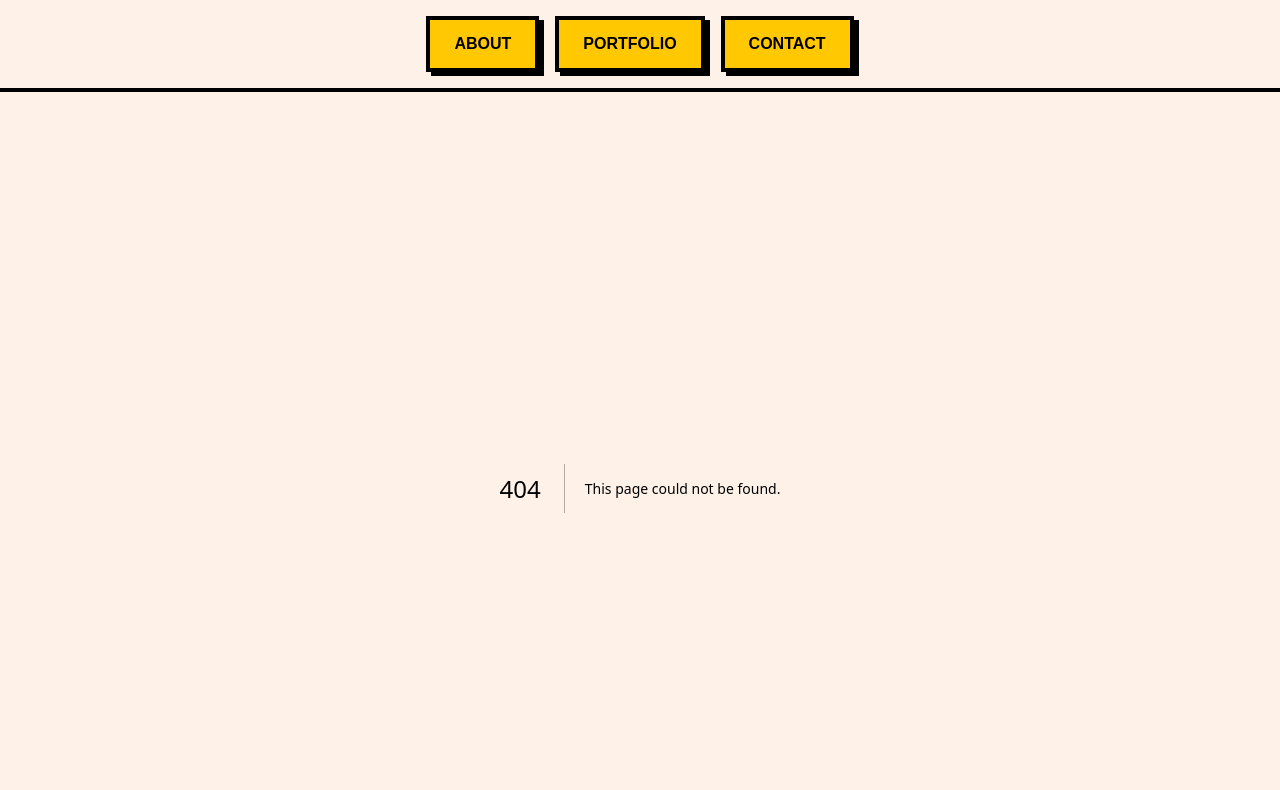
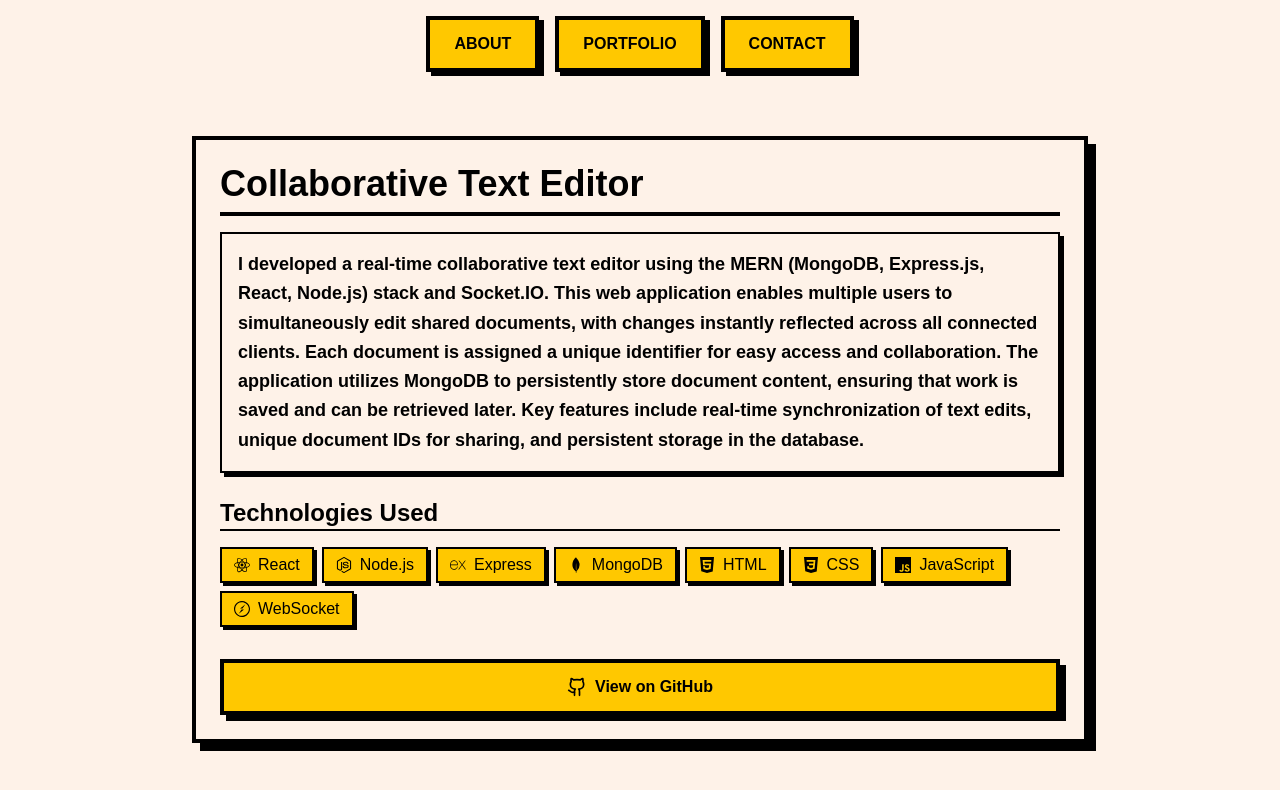
Before and after one commit to DanTiw/neobrutalism, a Next.js app: page /portfolio/editor in a window 1280 px wide. Before the commit this address had no page. Shown: the top 790 px of the page. Built offline with nearby package versions, Linux system fonts and the light colour scheme; a web font is replaced by a local one.

Commit message:
finalized design

```diff
--- /dev/null
+++ b/src/app/portfolio/chatify/page.tsx
@@ -0,0 +1,41 @@
+'use client';
+import ProjectDetails from '@/components/project-details'; // Corrected import
+import { motion } from 'framer-motion';
+import {
+  SiNextdotjs,
+  SiReact,
+  SiTypescript,
+  SiFirebase,
+  SiTailwindcss,
+} from "react-icons/si";
+
+const ChatifyProjectPage = () => {
+  const projectData = {
+    name: "Chatify",
+    description: "Chatify is a cutting-edge web application that brings personalized, intelligent conversations to your fingertips. Powered by Firebase for seamless real-time functionality, it offers a robust and responsive chatting experience. With multiple AI assistants, including specialized chatbots for coding, Q&A, fitness, nutrition, health & wellness, and emotion support, Chatify caters to a wide range of user needs. Key features include real-time data synchronization, secure authentication, cloud storage for conversation history, dark/light mode, and responsive design. Built with Next.js, React, Tailwind CSS, and Firebase, Chatify showcases the power of modern web technologies combined with advanced AI capabilities and real-time database functionality.",
+    technologies: [
+      { name: "NextJS", icon: SiNextdotjs },
+      { name: "React", icon: SiReact },
+      { name: "TypeScript", icon: SiTypescript },
+      { name: "Firebase", icon: SiFirebase },
+      { name: "Tailwind CSS", icon: SiTailwindcss },
+    ],
+    projectUrl: "https://github.com/DanTiw/ai-customer-support",
+    liveUrl: "https://chatify-rouge-three.vercel.app/"
+  };
+
+  return (
+    <motion.div
+      initial={{ opacity: 0 }}
+      animate={{ opacity: 1 }}
+      transition={{ duration: 0.5 }}
+      className="min-h-screen bg-bg py-12 px-4 sm:px-6 lg:px-8"
+    >
+      <div className="max-w-7xl mx-auto">
+        <ProjectDetails {...projectData} />
+      </div>
+    </motion.div>
+  );
+};
+
+export default ChatifyProjectPage;
--- /dev/null
+++ b/src/app/portfolio/editor/page.tsx
@@ -0,0 +1,46 @@
+'use client';
+import ProjectDetails from '@/components/project-details';
+import { motion } from 'framer-motion';
+import {
+  SiReact,
+  SiNodedotjs,
+  SiExpress,
+  SiMongodb,
+  SiHtml5,
+  SiCss3,
+  SiJavascript,
+  SiSocketdotio
+} from "react-icons/si";
+
+const MyProjectPage = () => {
+  const projectData = {
+    name: "Collaborative Text Editor",
+    description: "I developed a real-time collaborative text editor using the MERN (MongoDB, Express.js, React, Node.js) stack and Socket.IO. This web application enables multiple users to simultaneously edit shared documents, with changes instantly reflected across all connected clients. Each document is assigned a unique identifier for easy access and collaboration. The application utilizes MongoDB to persistently store document content, ensuring that work is saved and can be retrieved later. Key features include real-time synchronization of text edits, unique document IDs for sharing, and persistent storage in the database.",
+    technologies: [
+      { name: "React", icon: SiReact },
+      { name: "Node.js", icon: SiNodedotjs },
+      { name: "Express", icon: SiExpress },
+      { name: "MongoDB", icon: SiMongodb },
+      { name: "HTML", icon: SiHtml5 },
+      { name: "CSS", icon: SiCss3 },
+      { name: "JavaScript", icon: SiJavascript },
+      { name: "WebSocket", icon: SiSocketdotio },
+    ],
+    projectUrl: "https://github.com/DanTiw/collaborative-text-editor",
+  };
+
+  return (
+    <motion.div
+      initial={{ opacity: 0 }}
+      animate={{ opacity: 1 }}
+      transition={{ duration: 0.5 }}
+      className="min-h-screen bg-bg py-12 px-4 sm:px-6 lg:px-8"
+    >
+      <div className="max-w-7xl mx-auto">
+        <ProjectDetails {...projectData} />
+      </div>
+    </motion.div>
+  );
+};
+
+export default MyProjectPage;
--- /dev/null
+++ b/src/app/portfolio/flashcard/page.tsx
@@ -0,0 +1,42 @@
+'use client';
+import ProjectDetails from '@/components/project-details'; // Corrected import
+import { motion } from 'framer-motion';
+import {
+  SiReact,
+  SiNextdotjs,
+  SiTypescript,
+  SiTailwindcss,
+  SiSupabase,
+} from "react-icons/si";
+
+const FlashcardProjectPage = () => {
+  const projectData = {
+    name: "Flashcard Generator",
+    description: "The Flashcard Generator is a dynamic web application designed to streamline the creation and management of study materials. Built with React and Next.js, it offers an intuitive interface for generating, editing, and reviewing flashcards. The application leverages modern web technologies to provide a smooth, interactive user experience. Key features include AI-powered flashcard generation, real-time editing capabilities, a flip card interface for study sessions, and the ability to save and manage multiple flashcard sets. The clean, responsive design, implemented with Tailwind CSS, ensures a consistent experience across various devices.",
+    technologies: [
+      { name: "React", icon: SiReact },
+      { name: "NextJS", icon: SiNextdotjs },
+      { name: "TypeScript", icon: SiTypescript },
+      { name: "Tailwind CSS", icon: SiTailwindcss },
+      { name: "Supabase", icon: SiSupabase },
+
+    ],
+    projectUrl: "https://github.com/rajeshchoudharyt/ai-flashcard",
+    liveUrl: "https://ai-flashcard-one.vercel.app/"
+  };
+
+  return (
+    <motion.div
+      initial={{ opacity: 0 }}
+      animate={{ opacity: 1 }}
+      transition={{ duration: 0.5 }}
+      className="min-h-screen bg-bg py-12 px-4 sm:px-6 lg:px-8"
+    >
+      <div className="max-w-7xl mx-auto">
+        <ProjectDetails {...projectData} />
+      </div>
+    </motion.div>
+  );
+};
+
+export default FlashcardProjectPage;
--- /dev/null
+++ b/src/app/portfolio/notes/page.tsx
@@ -0,0 +1,38 @@
+'use client';
+import ProjectDetails from '@/components/project-details'; // Corrected import
+import { motion } from 'framer-motion';
+import {
+  SiReact,
+  SiHtml5,
+  SiCss3,
+  SiJavascript,
+} from "react-icons/si";
+
+const MyProjectPage = () => {
+  const projectData = {
+    name: "Note Taking App",
+    description: "I developed a Google Keep clone using React, which served as an excellent learning experience for mastering React fundamentals and CRUD operations. This web application allows users to create, read, update, and delete notes, mimicking the core functionality of Google Keep. Through building this project, I gained hands-on experience with React components, state management, and props. I learned to implement a responsive user interface using React's component-based architecture, managing application state with hooks like useState and useEffect. The CRUD functionality taught me how to handle user interactions, update the UI dynamically, and maintain data consistency.",
+    technologies: [
+      { name: "React", icon: SiReact },
+      { name: "HTML", icon: SiHtml5 },
+      { name: "CSS", icon: SiCss3 },
+      { name: "JavaScript", icon: SiJavascript },
+    ],
+    projectUrl: "https://github.com/DanTiw/Google-Keeper-App-Clone",
+  };
+
+  return (
+    <motion.div
+      initial={{ opacity: 0 }}
+      animate={{ opacity: 1 }}
+      transition={{ duration: 0.5 }}
+      className="min-h-screen bg-bg py-12 px-4 sm:px-6 lg:px-8"
+    >
+      <div className="max-w-7xl mx-auto">
+        <ProjectDetails {...projectData} />
+      </div>
+    </motion.div>
+  );
+};
+
+export default MyProjectPage;
--- /dev/null
+++ b/src/app/portfolio/qrcode/page.tsx
@@ -0,0 +1,30 @@
+'use client';
+import ProjectDetails from '@/components/project-details'; // Corrected import
+import { motion } from 'framer-motion';
+import { SiPython } from "react-icons/si";
+
+const MyProjectPage = () => {
+  const projectData = {
+    name: "QR Code Generator",
+    description: "One of my First projects when I started learning programming! I developed a QR code generator application using Python and the Tkinter library. This desktop application allows users to input text or URLs and instantly generate corresponding QR codes. The user-friendly interface, built with Tkinter, provides an input field, a 'Generate' button, and an area to display the generated QR code. The app utilizes the qrcode library to create the QR codes, which can be saved as image files.",
+    technologies: [
+      { name: "Python", icon: SiPython }, // Using react-icons for Python
+    ],
+    projectUrl: "https://github.com/DanTiw/QR-code-generator-with-Tkinter-GUI",
+  };
+
+  return (
+    <motion.div
+      initial={{ opacity: 0 }}
+      animate={{ opacity: 1 }}
+      transition={{ duration: 0.5 }}
+      className="min-h-screen bg-bg py-12 px-4 sm:px-6 lg:px-8"
+    >
+      <div className="max-w-7xl mx-auto">
+        <ProjectDetails {...projectData} />
+      </div>
+    </motion.div>
+  );
+};
+
+export default MyProjectPage;
--- /dev/null
+++ b/src/app/portfolio/zenith/page.tsx
@@ -0,0 +1,41 @@
+'use client';
+import ProjectDetails from '@/components/project-details';
+import { motion } from 'framer-motion';
+import {
+  SiHtml5,
+  SiCss3,
+  SiJavascript,
+  SiReact,
+  SiFirebase
+} from "react-icons/si";
+
+const MyProjectPage = () => {
+  const projectData = {
+    name: "Zenith!",
+    description: "For our final year project, my two peers and I developed our first React application: a comprehensive team collaboration platform named Zenith. The app integrates three key features: a real-time chat system, task tracking functionality, and admin access controls, all powered by Firebase. Zenith allows team members to communicate instantly, manage and prioritize tasks efficiently, and gives administrators oversight and management capabilities. This project showcased our newly acquired React skills while also demonstrating our ability to integrate cloud services and implement real-time features in a web application.",
+    technologies: [
+      { name: "HTML", icon: SiHtml5 },
+      { name: "CSS", icon: SiCss3 },
+      { name: "JavaScript", icon: SiJavascript },
+      { name: "React", icon: SiReact },
+      { name: "Firebase", icon: SiFirebase },
+    ],
+    projectUrl: "https://github.com/rheetham/zenith",
+    liveUrl: "https://zenith-f8eab.web.app/"
+  };
+
+  return (
+    <motion.div
+      initial={{ opacity: 0 }}
+      animate={{ opacity: 1 }}
+      transition={{ duration: 0.5 }}
+      className="min-h-screen bg-bg py-12 px-4 sm:px-6 lg:px-8"
+    >
+      <div className="max-w-7xl mx-auto">
+        <ProjectDetails {...projectData} />
+      </div>
+    </motion.div>
+  );
+};
+
+export default MyProjectPage;
```
